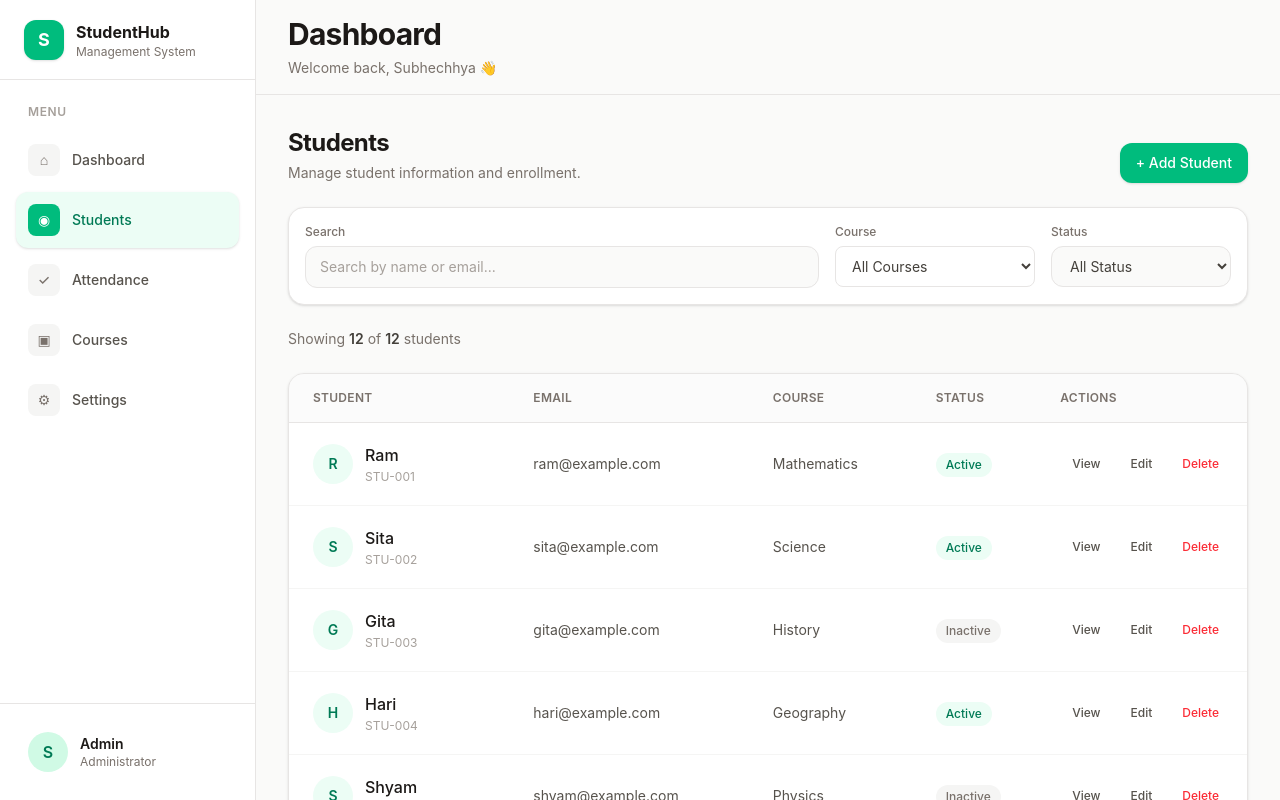
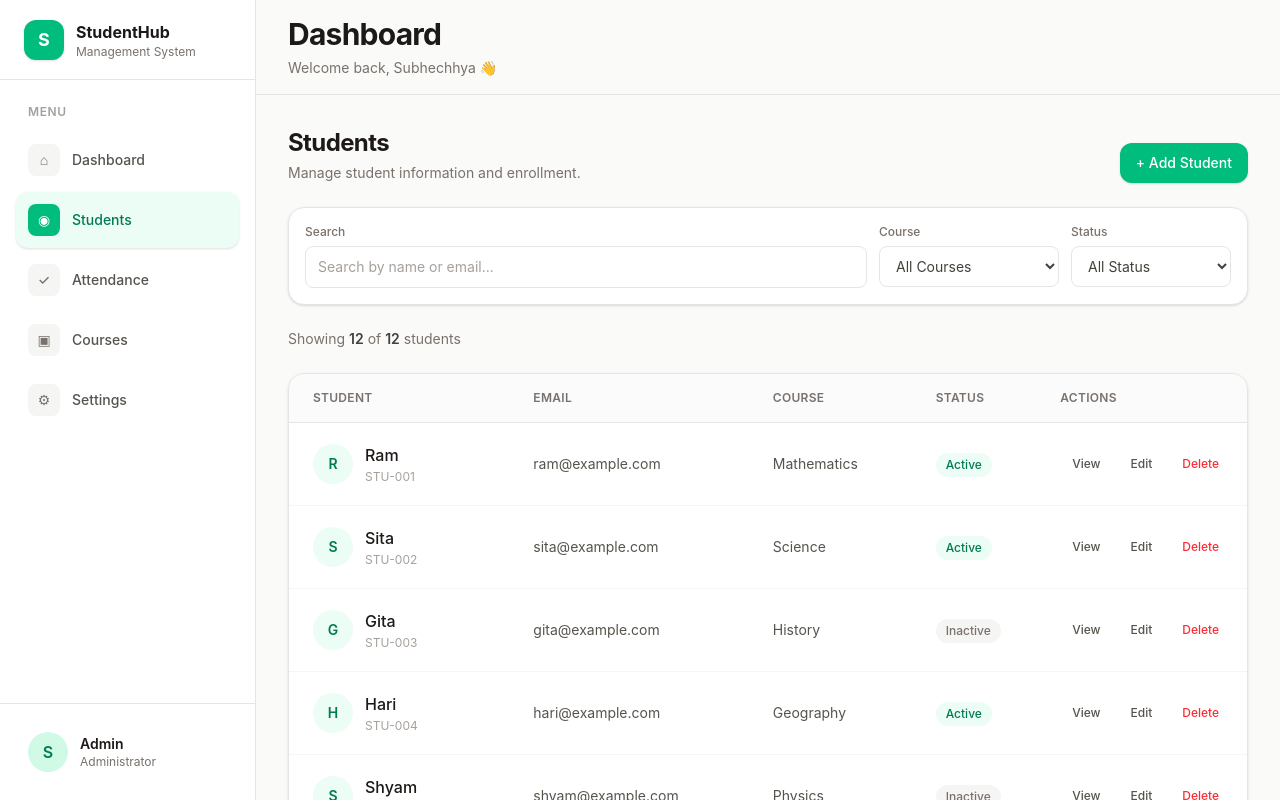
Before and after one commit to SubhechhyaSigdel/student-dashboard, a React (Vite) app: page /students in a window 1280 px wide. Shown: the top 800 px of the page. Built offline with nearby package versions, Linux system fonts and the light colour scheme.

Commit message:
Fix student course filter

```diff
--- a/src/components/StudentFilters.tsx
+++ b/src/components/StudentFilters.tsx
@@ -17,11 +17,8 @@ function StudentFilters({
   onCourseChange,
   onStatusChange,
 }: StudentFiltersProps) {
-  const selectClassName =
-    "w-full rounded-xl border border-stone-200 bg-stone-50 px-3.5 py-2.5 text-sm text-stone-700 outline-none transition hover:border-stone-300 focus:border-emerald-500 focus:ring-4 focus:ring-emerald-500/10 dark:border-stone-700 dark:bg-stone-800 dark:text-stone-200 dark:hover:border-stone-600";
-
   return (
-    <div className="grid gap-4 md:grid-cols-[minmax(0,1fr)_200px_180px]">
+    <div className="grid gap-3 md:grid-cols-[1fr_180px_160px]">
       {/* Search */}
       <div>
         <label
@@ -36,7 +33,7 @@ function StudentFilters({
           value={searchTerm}
           onChange={(event) => onSearchChange(event.target.value)}
           placeholder="Search by name or email..."
-          className="w-full rounded-xl border border-stone-200 bg-stone-50 px-3.5 py-2.5 text-sm text-stone-900 outline-none transition placeholder:text-stone-400 hover:border-stone-300 focus:border-emerald-500 focus:ring-4 focus:ring-emerald-500/10 dark:border-stone-700 dark:bg-stone-800 dark:text-stone-100 dark:placeholder:text-stone-500 dark:hover:border-stone-600"
+          className="w-full rounded-lg border border-stone-200 bg-white px-3 py-2.5 text-sm text-stone-900 outline-none transition placeholder:text-stone-400 focus:border-emerald-500 focus:ring-2 focus:ring-emerald-500/20 dark:border-stone-700 dark:bg-stone-900 dark:text-stone-100 dark:placeholder:text-stone-500"
         />
       </div>
 
@@ -75,7 +72,7 @@ function StudentFilters({
           id="status-filter"
           value={selectedStatus}
           onChange={(event) => onStatusChange(event.target.value)}
-          className={selectClassName}>
+          className="w-full rounded-lg border border-stone-200 bg-white px-3 py-2.5 text-sm text-stone-700 outline-none transition focus:border-emerald-500 focus:ring-2 focus:ring-emerald-500/20 dark:border-stone-700 dark:bg-stone-900 dark:text-stone-200">
           <option value="All">All Status</option>
           <option value="Active">Active</option>
           <option value="Inactive">Inactive</option>
```
